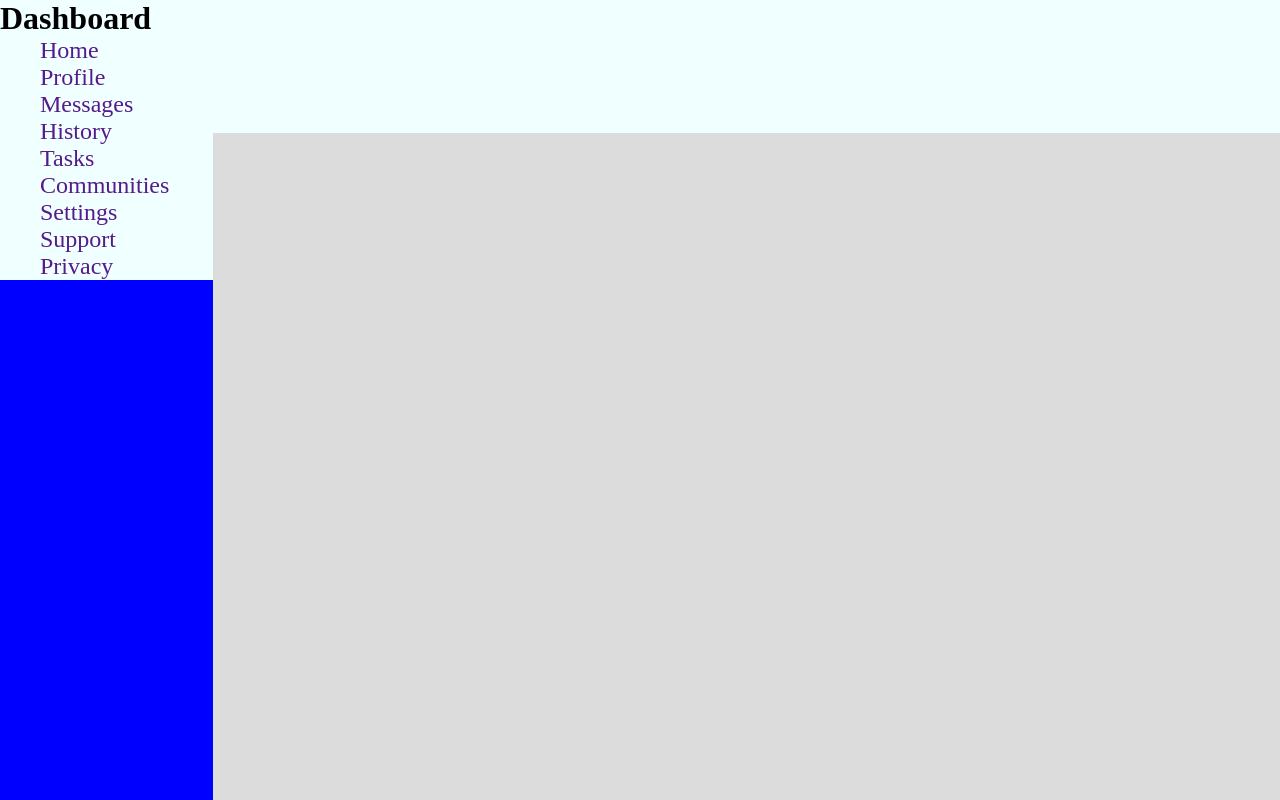
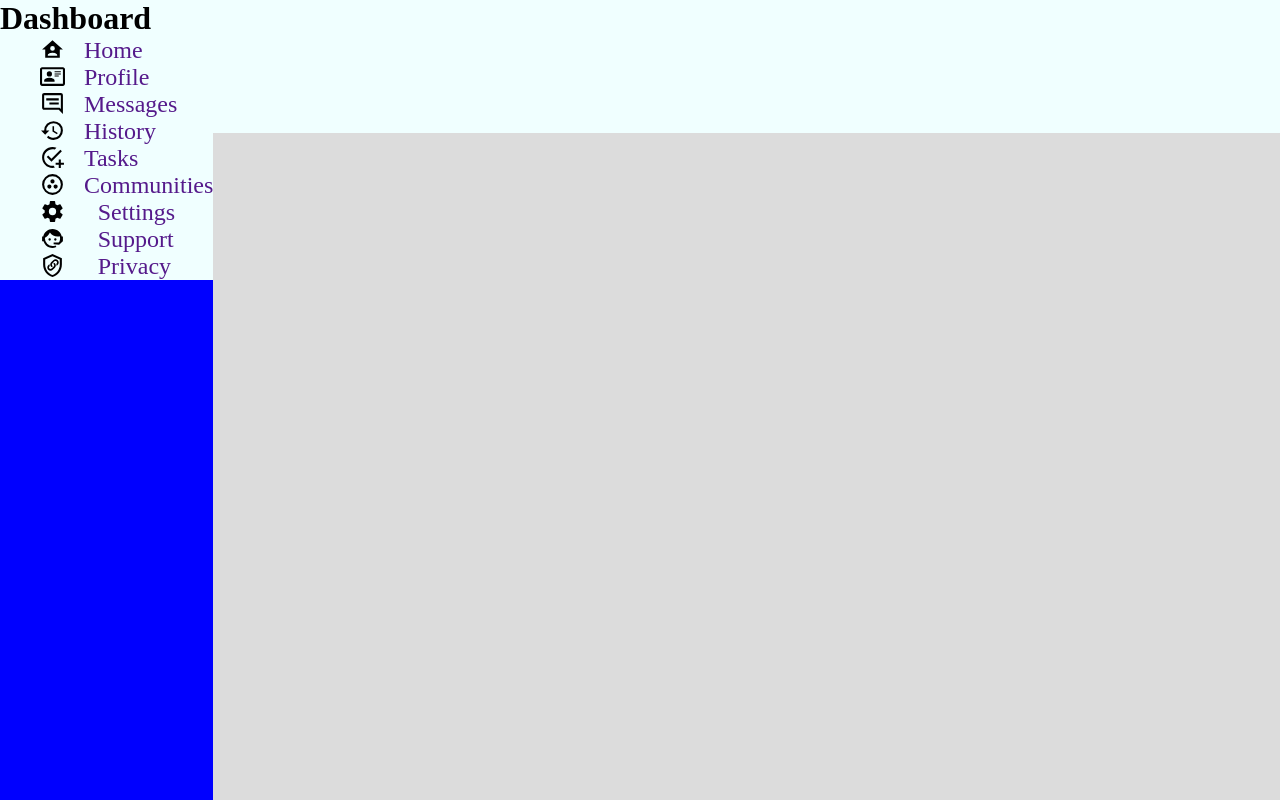
Before and after one commit to jevanwoods/odin_admin_dashboard, a plain HTML site: page index.html in a window 1280 px wide. Drawn offline with Linux system fonts and the light colour scheme.

Commit message:
Added icon svgs for sidemenus and basic grid.

```diff
--- a/index.html
+++ b/index.html
@@ -12,18 +12,27 @@
         <h1 class="title">Dashboard</h1>
             <nav class="navMenu">
                 <ul class="menu mainMenu">
+                    <img class="icon" src="./imgs/home-account.svg" alt="home">
                     <li class="menuItem homeButton"><a href="">Home</a></li>
+                    <img class="icon" src="./imgs/card-account-details-outline.svg" alt="account">
                     <li class="menuItem profileButton"><a href="">Profile</a></li>
+                    <img class="icon" src="./imgs/message-reply-text-outline.svg" alt="text message">
                     <li class="menuItem messageButton"><a href="">Messages</a></li>
+                    <img class="icon" src="./imgs/history.svg" alt="history">
                     <li class="menuItem historyButton"><a href="">History</a></li>
+                    <img class="icon" src="./imgs/checkbox-marked-circle-plus-outline.svg" alt="tasks">
                     <li class="menuItem taskButton"><a href="">Tasks</a></li>
+                    <img class="icon" src="./imgs/google-circles-communities.svg" alt="community">
                     <li class="menuItem communityButton"><a href="">Communities</a></li>
                 </ul>
             </nav>
         <nav class="navMenu">
             <ul class="menu settingsMenu">
+                <img src="./imgs/cog.svg" alt="settings" class="icon">
                 <li class="menuItem settingButton"><a href="">Settings</a></li>
+                <img src="./imgs/face-agent.svg" alt="support" class="icon">
                 <li class="menuItem supportButton"><a href="">Support</a></li>
+                <img src="./imgs/shield-link-variant-outline.svg" alt="privacy" class="icon">
                 <li class="menuItem privacyButton"><a href="">Privacy</a></li>
             </ul>
         </nav>
--- a/styles.css
+++ b/styles.css
@@ -19,6 +19,22 @@ body {
     grid-row: 1/3;
 }
 
+img {
+    max-height: 100%;
+    max-width: 100%;
+}
+
+.icon {
+    height: 25px;
+    width: auto;
+}
+
+.menu {
+    display: grid;
+    grid-template-columns: 1fr 2fr;
+    grid-template-rows: auto;
+}
+
 .menuItem {
     font-size: 24px;
 }
```
Also changed, not shown: imgs/card-account-details-outline.svg (added), imgs/checkbox-marked-circle-plus-outline.svg (added), imgs/cog.svg (added), imgs/face-agent.svg (added), imgs/google-circles-communities.svg (added), imgs/history.svg (added), imgs/home-account.svg (added), imgs/message-reply-text-outline.svg (added), imgs/shield-link-variant-outline.svg (added). Lines whose indentation alone changed are shown as unchanged.
